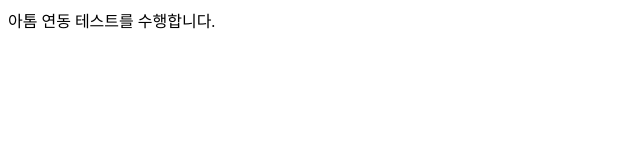
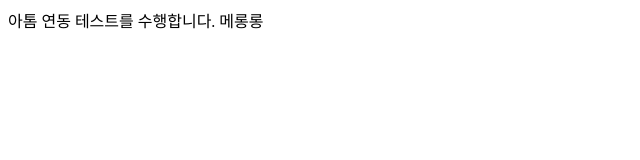
Before and after one commit to tmdwo5811/Kakaobot, a plain HTML site: page index.html in a window 1280 px wide. Shown: the full height of the page, 0-640 px from the left. Drawn offline with Linux system fonts and the light colour scheme.

Commit message:
second Commit

```diff
--- a/index.html
+++ b/index.html
@@ -5,6 +5,6 @@
     <title>아톰 연동 테스트</title>
   </head>
   <body>
-    아톰 연동 테스트를 수행합니다.
+    아톰 연동 테스트를 수행합니다. 메롱롱
   </body>
 </html>
```
